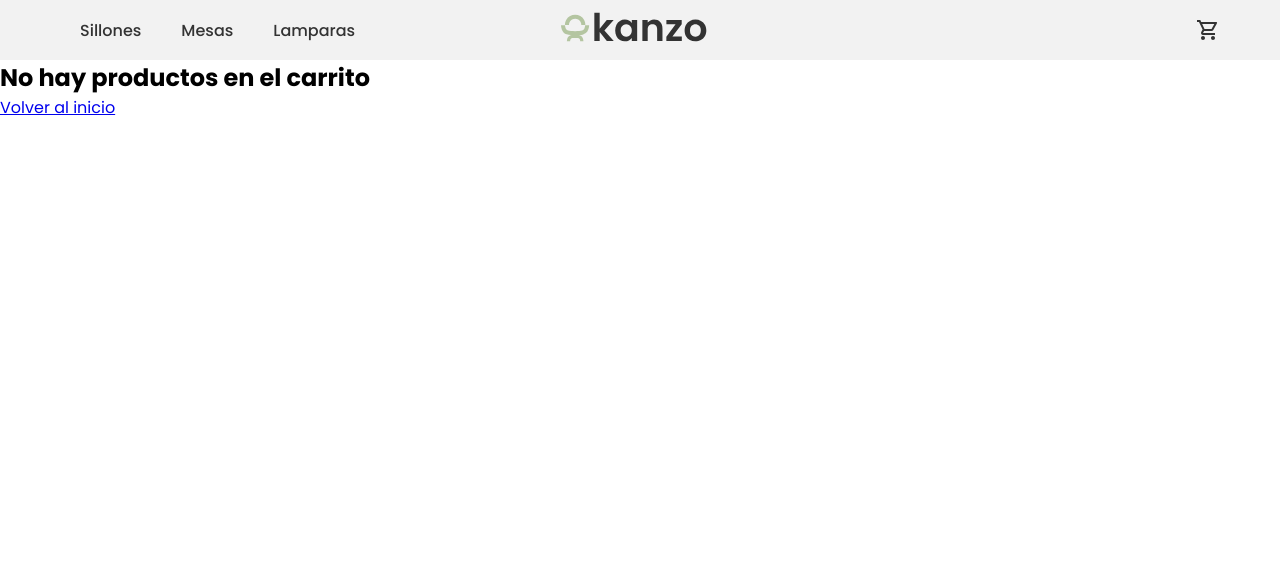
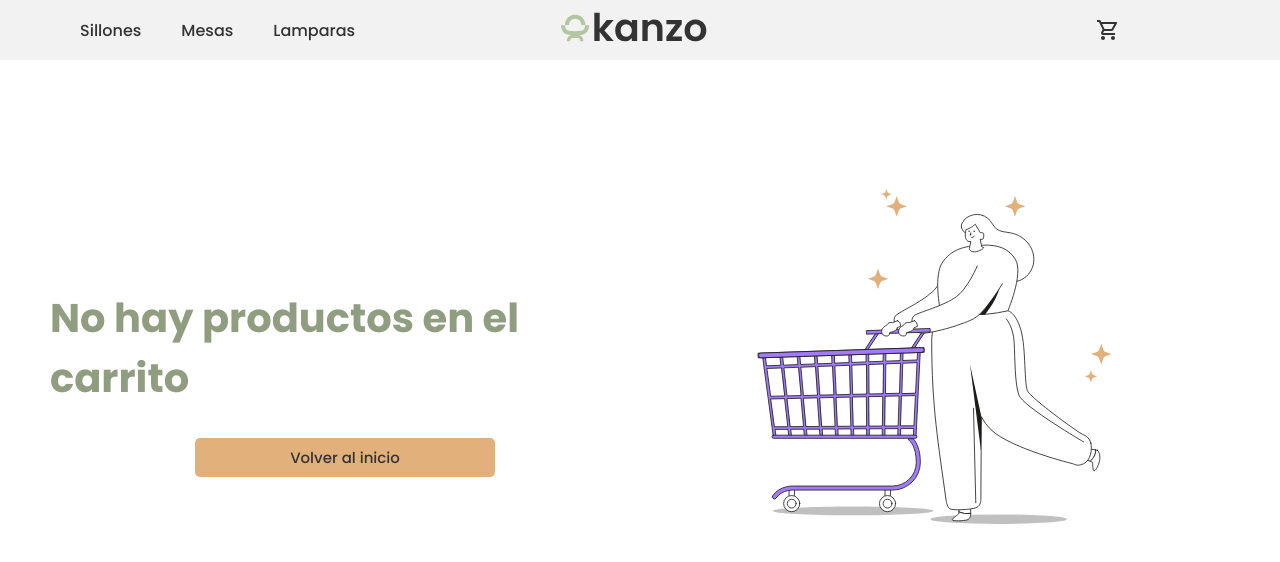
Before and after one commit to eugebaspineiro/react_coder, a React (Vite) app: page /cart in a window 1280 px wide. Shown: the top 562 px of the page. Built offline with nearby package versions, Linux system fonts and the light colour scheme.

Commit message:
modificando estilos

```diff
--- a/src/components/Cart/Cart.jsx
+++ b/src/components/Cart/Cart.jsx
@@ -10,9 +10,14 @@ const Cart = () => {
 
     if (cart.length === 0) {
         return(
-            <div>
-                <h2>No hay productos en el carrito</h2>
-                <Link to= "/">Volver al inicio</Link>
+            <div className="empty-cart">
+                <div className="text-empty">
+                    <h2>No hay productos en el carrito</h2>
+                    <Link to= "/"><button>Volver al inicio</button></Link>
+                </div>
+                <div className="img-empty">
+                    <img src="/empty-cart.svg" alt="" />
+                </div>
             </div>
         )
     }
--- a/src/components/Cart/cart.scss
+++ b/src/components/Cart/cart.scss
@@ -125,3 +125,49 @@
 .reference{
     width: 270px;
 }
+
+.empty-cart{
+    margin: 0 50px 0 50px;
+    display: flex;
+
+
+}
+
+.text-empty{
+    width: 50vw;
+    margin-top: 10VW;
+    display: flex;
+    flex-direction: column;
+    align-items: center;
+    h2{
+        font-family: "Poppins", sans-serif;
+        font-weight: 700;
+        font-style: normal;
+        font-size: 40px;
+        color: #909d80;
+        margin-top: 100px;
+
+    }
+
+    button{
+        margin-top: 30px;
+        border: none;
+        background-color: #E2B07B;
+        color: #333333;
+        padding: 8px;
+        border-radius: 5px;
+        font-family: "Poppins", sans-serif;
+        font-weight: 500;
+        font-style: normal;
+        font-size: 15px;
+        width: 300px;
+        cursor: pointer;
+    }
+    button:hover{
+        background-color: #909d80;
+    }
+}
+
+.img-empty{
+    width: 50vw;
+}
```
Also changed, not shown: public/empty-cart.svg (added).
